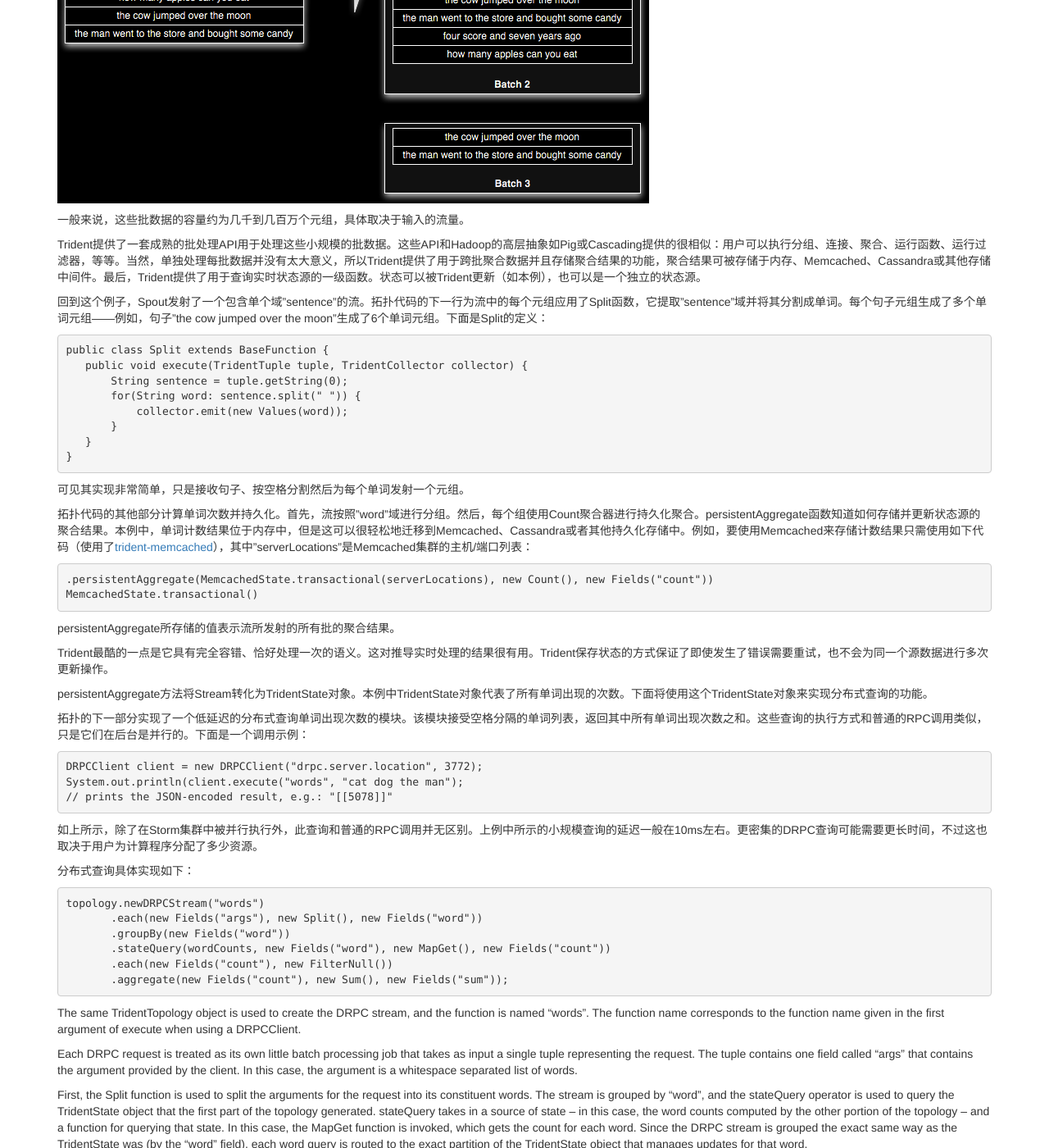
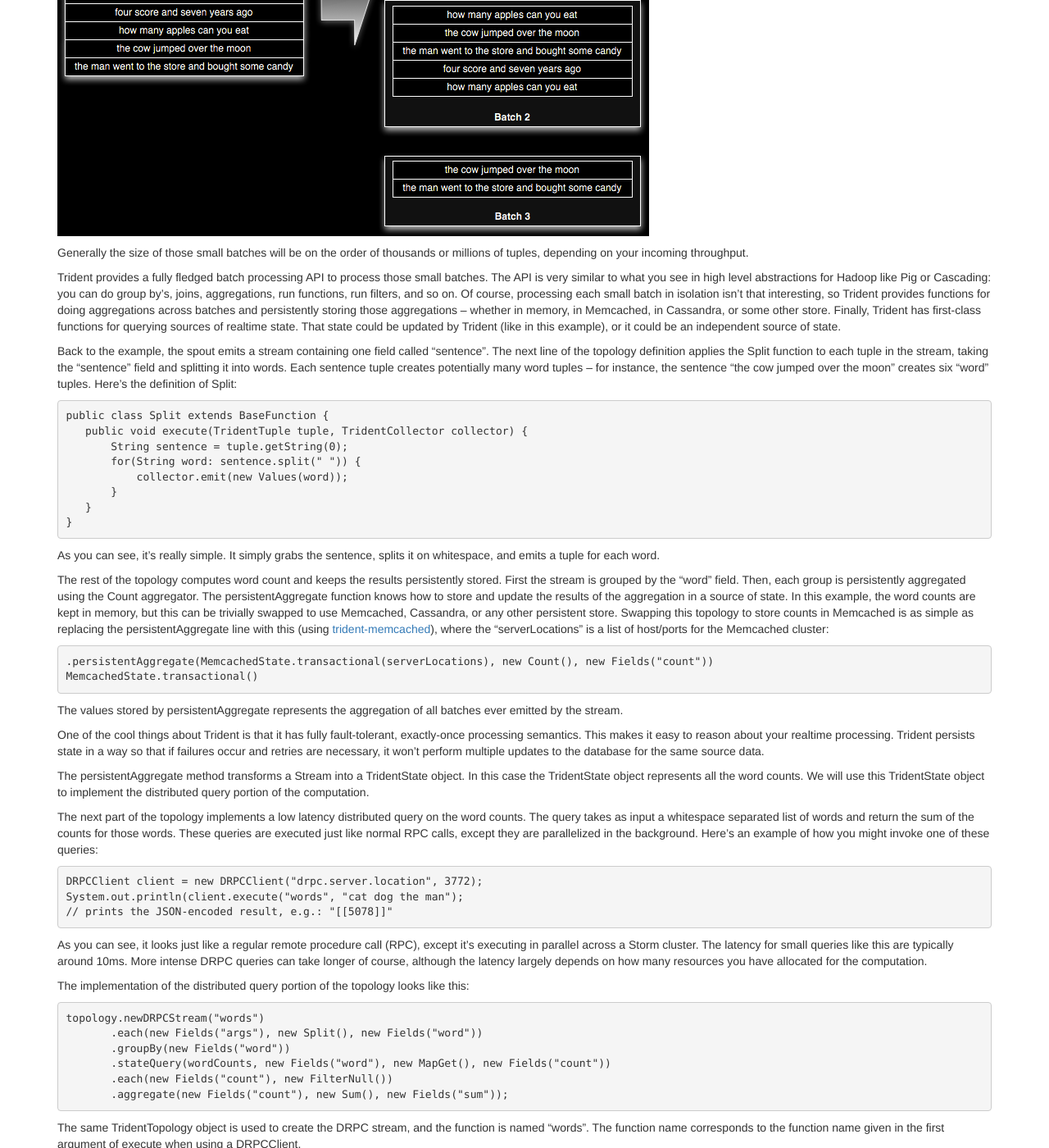
Before and after one commit to jetan9/jetan9.github.io, a Jekyll site: the page built from _posts/2015-10-28-storm-trident-tutorial.md, in a window 1280 px wide and 1400 px high, scrolled down 1063 px. Shown: the whole window at 82% size. Built offline with Jekyll 4.4.1, drawn with Linux system fonts in a browser that asks for light colours; nearby versions of some CDN libraries; library files that are not in the unit come from our copies; Markdown is read by kramdown in place of the engine named in the settings; some of the changed text lies outside the part shown.

Commit message:
Revert "Partly commit."
This reverts commit 1986463377b37d4c5d72f661e58b39a39664a34c.

````diff
--- a/_posts/2015-10-28-storm-trident-tutorial.md
+++ b/_posts/2015-10-28-storm-trident-tutorial.md
@@ -7,16 +7,16 @@ tags : [storm]
 ---
 {% include JB/setup %}
 
-Trident是基于Storm的用于实时计算的高层抽象。它使得用户可以无缝集成高吞吐量（每秒数百万条消息）、有状态的流处理以及低延迟的分布式查询。如果用户对诸如Pig或Cascading的高层批处理工具熟悉的话，也会对Trident的概念相当熟悉——Trident提供了连接、聚合、分组、函数和过滤器。除此之外，Trident还增加了用于执行基于任意数据库或其他可持久化存储的有状态的增量处理的原语。Trident具有一致的、恰好一次的语义，所以很容易预测Trident拓扑的行为。
+Trident is a high-level abstraction for doing realtime computing on top of Storm. It allows you to seamlessly intermix high throughput (millions of messages per second), stateful stream processing with low latency distributed querying. If you're familiar with high level batch processing tools like Pig or Cascading, the concepts of Trident will be very familiar – Trident has joins, aggregations, grouping, functions, and filters. In addition to these, Trident adds primitives for doing stateful, incremental processing on top of any database or persistence store. Trident has consistent, exactly-once semantics, so it is easy to reason about Trident topologies.
 
-## 范例
+## Illustrative example
 
-接下来看一个Trident的例子。这个例子完成两件事情：
+Let's look at an illustrative example of Trident. This example will do two things:
 
-1. 从输入的句子流计算流中单词的次数
-2. 实现给定单词列表次数之和的查询
+1. Compute streaming word count from an input stream of sentences
+2. Implement queries to get the sum of the counts for a list of words
 
-作为示范，本例从如下源中读入无穷句子流：
+For the purposes of illustration, this example will read an infinite stream of sentences from the following source:
 
 ```java
 FixedBatchSpout spout = new FixedBatchSpout(new Fields("sentence"), 3,
@@ -27,7 +27,7 @@ FixedBatchSpout spout = new FixedBatchSpout(new Fields("sentence"), 3,
 spout.setCycle(true);
 ```
 
-这个Spout从句子集合中不断循环来产生句子流。下面是计算单词次数的代码：
+This spout cycles through that set of sentences over and over to produce the sentence stream. Here's the code to do the streaming word count part of the computation:
 
 ```java
 TridentTopology topology = new TridentTopology();
@@ -39,17 +39,17 @@ TridentState wordCounts =
        .parallelismHint(6);
 ```
 
-下面来逐行解释代码。首先创建一个TridentTopology对象，它暴露了构建Trident计算的接口。TridentTopology提供了一个名为newStream的方法用于在拓扑中创建从输入源读取的数据流。本例中，输入源即之前定义的FixedBatchSpout。输入源也可以试类似Kestrel或Kafka之类的队列中间件。Trident在Kafka中为每个输入源保存了少量状态记录（关于消费情况的元数据），而"spout1"字符串则指定了Trident应该在Zookeeper的哪个节点下保存元数据。
+Let's go through the code line by line. First a TridentTopology object is created, which exposes the interface for constructing Trident computations. TridentTopology has a method called newStream that creates a new stream of data in the topology reading from an input source. In this case, the input source is just the FixedBatchSpout defined from before. Input sources can also be queue brokers like Kestrel or Kafka. Trident keeps track of a small amount of state for each input source (metadata about what it has consumed) in Zookeeper, and the "spout1" string here specifies the node in Zookeeper where Trident should keep that metadata.
 
-Trident将流作为小的元组批来处理。例如，输入的句子流可能被划分为如下的批次：
+Trident processes the stream as small batches of tuples. For example, the incoming stream of sentences might be divided into batches like so:
 
-![分批后的流](/images/batched-stream.png)
+![Batched stream](/images/batched-stream.png)
 
-一般来说，这些批数据的容量约为几千到几百万个元组，具体取决于输入的流量。
+Generally the size of those small batches will be on the order of thousands or millions of tuples, depending on your incoming throughput.
 
-Trident提供了一套成熟的批处理API用于处理这些小规模的批数据。这些API和Hadoop的高层抽象如Pig或Cascading提供的很相似：用户可以执行分组、连接、聚合、运行函数、运行过滤器，等等。当然，单独处理每批数据并没有太大意义，所以Trident提供了用于跨批聚合数据并且存储聚合结果的功能，聚合结果可被存储于内存、Memcached、Cassandra或其他存储中间件。最后，Trident提供了用于查询实时状态源的一级函数。状态可以被Trident更新（如本例），也可以是一个独立的状态源。
+Trident provides a fully fledged batch processing API to process those small batches. The API is very similar to what you see in high level abstractions for Hadoop like Pig or Cascading: you can do group by's, joins, aggregations, run functions, run filters, and so on. Of course, processing each small batch in isolation isn't that interesting, so Trident provides functions for doing aggregations across batches and persistently storing those aggregations – whether in memory, in Memcached, in Cassandra, or some other store. Finally, Trident has first-class functions for querying sources of realtime state. That state could be updated by Trident (like in this example), or it could be an independent source of state.
 
-回到这个例子，Spout发射了一个包含单个域"sentence"的流。拓扑代码的下一行为流中的每个元组应用了Split函数，它提取"sentence"域并将其分割成单词。每个句子元组生成了多个单词元组——例如，句子"the cow jumped over the moon"生成了6个单词元组。下面是Split的定义：
+Back to the example, the spout emits a stream containing one field called "sentence". The next line of the topology definition applies the Split function to each tuple in the stream, taking the "sentence" field and splitting it into words. Each sentence tuple creates potentially many word tuples – for instance, the sentence "the cow jumped over the moon" creates six "word" tuples. Here's the definition of Split:
 
 ```java
 public class Split extends BaseFunction {
@@ -62,22 +62,22 @@ public class Split extends BaseFunction {
 }
 ```
 
-可见其实现非常简单，只是接收句子、按空格分割然后为每个单词发射一个元组。
+As you can see, it's really simple. It simply grabs the sentence, splits it on whitespace, and emits a tuple for each word.
 
-拓扑代码的其他部分计算单词次数并持久化。首先，流按照"word"域进行分组。然后，每个组使用Count聚合器进行持久化聚合。persistentAggregate函数知道如何存储并更新状态源的聚合结果。本例中，单词计数结果位于内存中，但是这可以很轻松地迁移到Memcached、Cassandra或者其他持久化存储中。例如，要使用Memcached来存储计数结果只需使用如下代码（使用了[trident-memcached](https://github.com/nathanmarz/trident-memcached)），其中"serverLocations"是Memcached集群的主机/端口列表：
+The rest of the topology computes word count and keeps the results persistently stored. First the stream is grouped by the "word" field. Then, each group is persistently aggregated using the Count aggregator. The persistentAggregate function knows how to store and update the results of the aggregation in a source of state. In this example, the word counts are kept in memory, but this can be trivially swapped to use Memcached, Cassandra, or any other persistent store. Swapping this topology to store counts in Memcached is as simple as replacing the persistentAggregate line with this (using [trident-memcached](https://github.com/nathanmarz/trident-memcached)), where the "serverLocations" is a list of host/ports for the Memcached cluster:
 
 ```java
 .persistentAggregate(MemcachedState.transactional(serverLocations), new Count(), new Fields("count"))
 MemcachedState.transactional()
 ```
 
-persistentAggregate所存储的值表示流所发射的所有批的聚合结果。
+The values stored by persistentAggregate represents the aggregation of all batches ever emitted by the stream.
 
-Trident最酷的一点是它具有完全容错、恰好处理一次的语义。这对推导实时处理的结果很有用。Trident保存状态的方式保证了即使发生了错误需要重试，也不会为同一个源数据进行多次更新操作。
+One of the cool things about Trident is that it has fully fault-tolerant, exactly-once processing semantics. This makes it easy to reason about your realtime processing. Trident persists state in a way so that if failures occur and retries are necessary, it won't perform multiple updates to the database for the same source data.
 
-persistentAggregate方法将Stream转化为TridentState对象。本例中TridentState对象代表了所有单词出现的次数。下面将使用这个TridentState对象来实现分布式查询的功能。
+The persistentAggregate method transforms a Stream into a TridentState object. In this case the TridentState object represents all the word counts. We will use this TridentState object to implement the distributed query portion of the computation.
 
-拓扑的下一部分实现了一个低延迟的分布式查询单词出现次数的模块。该模块接受空格分隔的单词列表，返回其中所有单词出现次数之和。这些查询的执行方式和普通的RPC调用类似，只是它们在后台是并行的。下面是一个调用示例：
+The next part of the topology implements a low latency distributed query on the word counts. The query takes as input a whitespace separated list of words and return the sum of the counts for those words. These queries are executed just like normal RPC calls, except they are parallelized in the background. Here's an example of how you might invoke one of these queries:
 
 ```java
 DRPCClient client = new DRPCClient("drpc.server.location", 3772);
@@ -85,9 +85,9 @@ System.out.println(client.execute("words", "cat dog the man");
 // prints the JSON-encoded result, e.g.: "[[5078]]"
 ```
 
-如上所示，除了在Storm集群中被并行执行外，此查询和普通的RPC调用并无区别。上例中所示的小规模查询的延迟一般在10ms左右。更密集的DRPC查询可能需要更长时间，不过这也取决于用户为计算程序分配了多少资源。
+As you can see, it looks just like a regular remote procedure call (RPC), except it's executing in parallel across a Storm cluster. The latency for small queries like this are typically around 10ms. More intense DRPC queries can take longer of course, although the latency largely depends on how many resources you have allocated for the computation.
 
-分布式查询具体实现如下：
+The implementation of the distributed query portion of the topology looks like this:
 
 ```java
 topology.newDRPCStream("words")
@@ -225,33 +225,33 @@ stream.groupBy(new Fields("val1"))
 
 In this example, the output will contain the fields "val1" and "sum".
 
-## 状态
+## State
 
-实时计算的一个关键问题是如何处理状态以确保在发生错误需要重试时更新操作是幂等的。错误是不可能被避免的，所以当节点失败或发生其他错误时，批数据需要被重新处理。问题是，如何进行状态更新（不管是在外部数据库还是拓扑内部）才能使得看起来每条消息恰好只被处理了一次？
+A key problem to solve with realtime computation is how to manage state so that updates are idempotent in the face of failures and retries. It's impossible to eliminate failures, so when a node dies or something else goes wrong, batches need to be retried. The question is – how do you do state updates (whether external databases or state internal to the topology) so that it's like each message was only processed only once?
 
-这个复杂的问题可用如下例子来说明。假设用户正在进行计数聚合并且希望将计数值存储在数据库中。如果数据库中只存储了计数值，那么当需要更新计数值时，将无法得知此前是否已经进行了更新。批数据可能之前已经进行了处理并成功更新了数据库中的值，只是在稍后的其他步骤中失败了。当然也可能根本没有成功更新数据库中的值。用户此时无法确定具体是哪一种情况。
+This is a tricky problem, and can be illustrated with the following example. Suppose that you're doing a count aggregation of your stream and want to store the running count in a database. If you store only the count in the database and it's time to apply a state update for a batch, there's no way to know if you applied that state update before. The batch could have been attempted before, succeeded in updating the database, and then failed at a later step. Or the batch could have been attempted before and failed to update the database. You just don't know.
 
-Trident通过下面两步解决了这个问题：
+Trident solves this problem by doing two things:
 
-1. 每一批数据都被指定了一个叫做"事务id"的唯一id。如果批数据被重试，事务id不变。
-2. 批数据的状态更新是有序的。即，第2批被更新完毕才会进行第3批的更新。
+1. Each batch is given a unique id called the "transaction id". If a batch is retried it will have the exact same transaction id.
+2. State updates are ordered among batches. That is, the state updates for batch 3 won't be applied until the state updates for batch 2 have succeeded.
 
-使用这两个原语，用户即可在自定义的状态处理中实现恰好一次的语义。与之前只在数据库中存储计数值不同，用户可以将事务id和计数值一并作为一个原子值存入数据库。这样，在更新计数值时，只需要将当前批的事务id和数据库中的事务id进行比较即可。如果是相同的，则跳过更新操作——因为根据有序原语，可以确定数据库中的计数值对应于当前的批数据。如果不同，则可以增加计数值。
+With these two primitives, you can achieve exactly-once semantics with your state updates. Rather than store just the count in the database, what you can do instead is store the transaction id with the count in the database as an atomic value. Then, when updating the count, you can just compare the transaction id in the database with the transaction id for the current batch. If they're the same, you skip the update – because of the strong ordering, you know for sure that the value in the database incorporates the current batch. If they're different, you increment the count.
 
-当然，用户并不需要在拓扑中手动实现此逻辑。这部分内容被包含在State的抽象类中以自动完成。用户自定义的State对象也不需要实现事务id。如果用户不希望在数据库中存储id，也可以不存储。这时State具有在发生错误时保证至少处理一次的语义（对用户应用来说应该没有什么问题）。关于如何实现State对象以及权衡各种容错措施，请参阅[文档](/documentation/Trident-state)。
+Of course, you don't have to do this logic manually in your topologies. This logic is wrapped by the State abstraction and done automatically. Nor is your State object required to implement the transaction id trick: if you don't want to pay the cost of storing the transaction id in the database, you don't have to. In that case the State will have at-least-once-processing semantics in the case of failures (which may be fine for your application). You can read more about how to implement a State and the various fault-tolerance tradeoffs possible [in this doc](/documentation/Trident-state).
 
 A State is allowed to use whatever strategy it wants to store state. So it could store state in an external database or it could keep the state in-memory but backed by HDFS (like how HBase works). State's are not required to hold onto state forever. For example, you could have an in-memory State implementation that only keeps the last X hours of data available and drops anything older. Take a look at the implementation of the [Memcached integration](https://github.com/nathanmarz/trident-memcached/blob/master/src/jvm/trident/memcached/MemcachedState.java) for an example State implementation.
 
-## Trident拓扑的执行
+## Execution of Trident topologies
 
-Trident拓扑会尽可能高效地编译为Storm拓扑。只有在需要对数据重新分区的时候（如执行groupBy或shuffle操作），元组才会被在整个网络上发送。如果Trident拓扑如下：
+Trident topologies compile down into as efficient of a Storm topology as possible. Tuples are only sent over the network when a repartitioning of the data is required, such as if you do a groupBy or a shuffle. So if you had this Trident topology:
 
-![Trident编译为Storm 1](/images/trident-to-storm1.png)
+![Compiling Trident to Storm 1](/images/trident-to-storm1.png)
 
-它将被编译为如下所示的Storm spout/bolt：
+It would compile into Storm spouts/bolts like this:
 
-![Trident编译为Storm 2](/images/trident-to-storm2.png)
+![Compiling Trident to Storm 2](/images/trident-to-storm2.png)
 
-## 总结
+## Conclusion
 
-Trident使得实时计算更加优雅。本文已经展示了如何利用Trident API来无缝组合高吞吐量的流处理、状态控制和低延迟的查询。Trident可以使用户更加自然地表达实时计算的逻辑，同时获得最佳的性能。
+Trident makes realtime computation elegant. You've seen how high throughput stream processing, state manipulation, and low-latency querying can be seamlessly intermixed via Trident's API. Trident lets you express your realtime computations in a natural way while still getting maximal performance.
````
Also changed, not shown: _posts/2015-10-27-storm-faq.md (+13 -13 lines).
